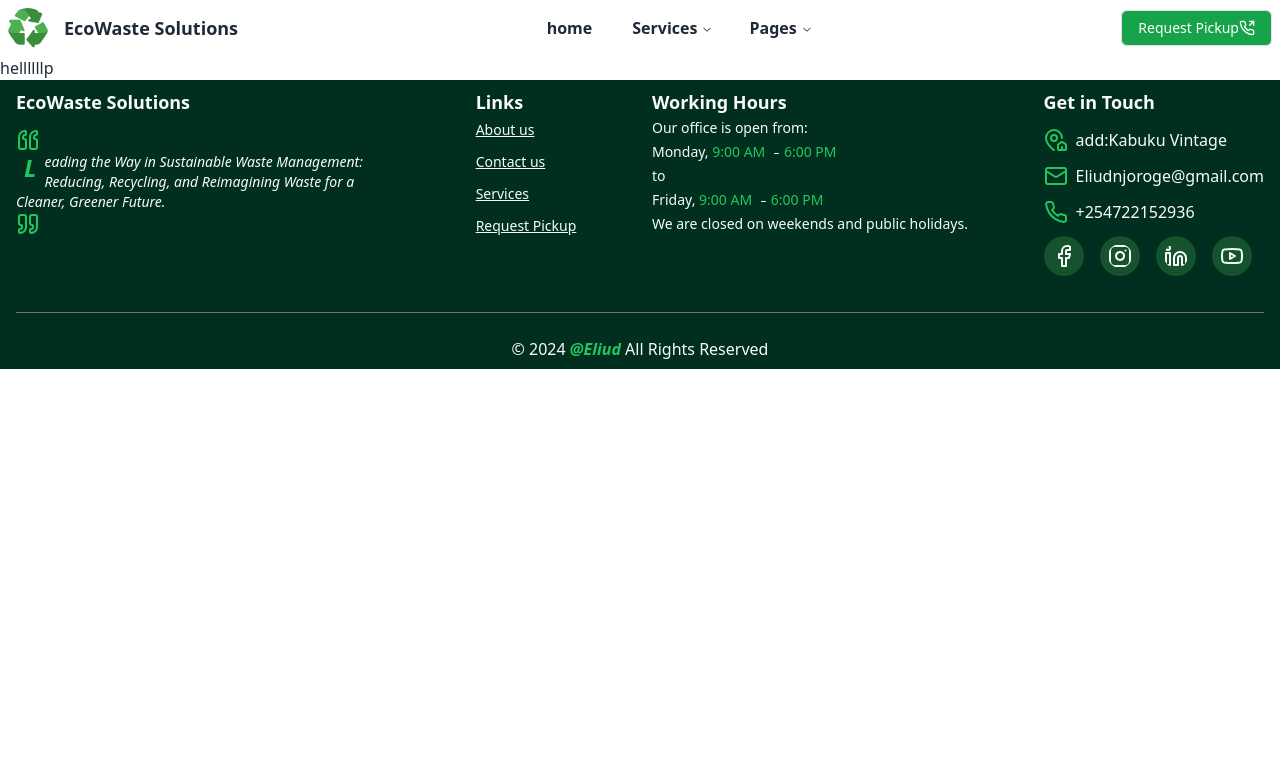
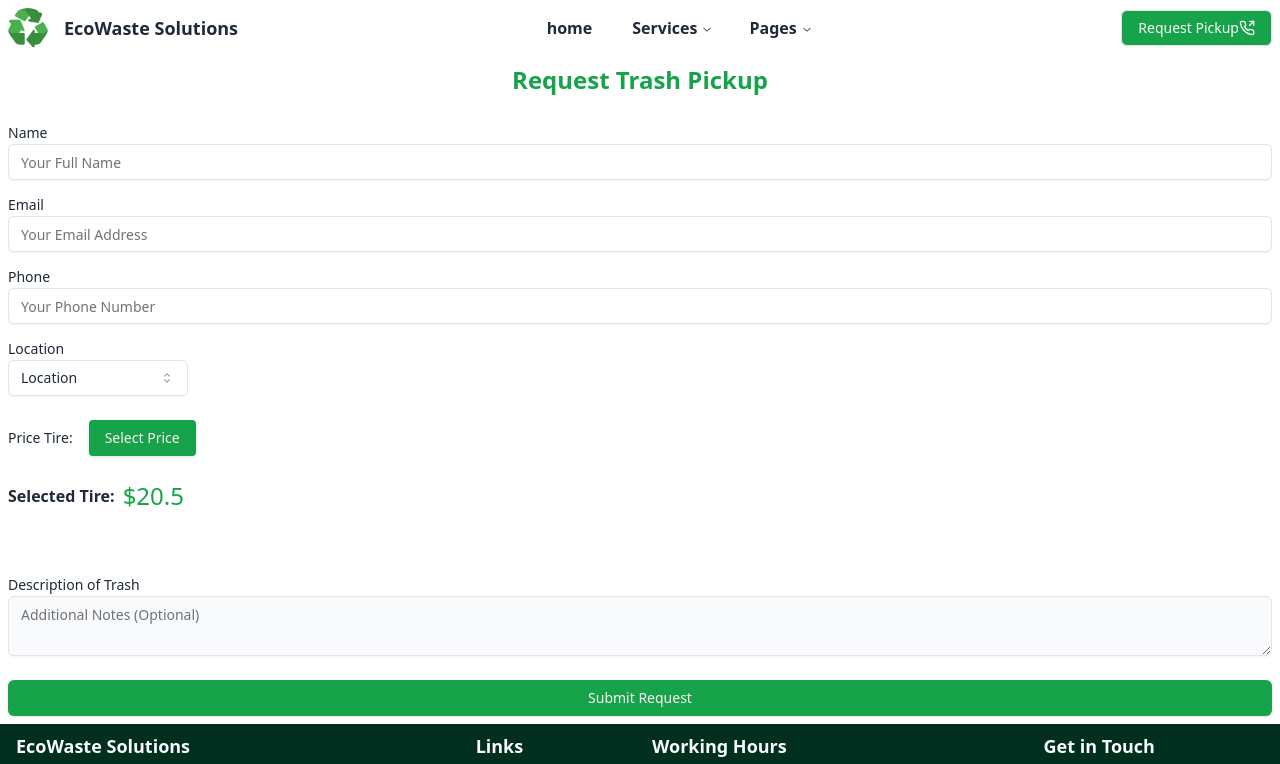
Before and after one commit to Brian-kipkoech-mutai/EcoWaste-Solutions, a React (Vite) app in the folder frontend/: page /request-pickup in a window 1280 px wide. Shown: the top 764 px of the page. Built offline with nearby package versions, Linux system fonts and the light colour scheme.

Commit message:
feat -implimented a pickup page  resposivness  and other functionalities on going

```diff
--- a/frontend/package.json
+++ b/frontend/package.json
@@ -16,6 +16,7 @@
     "@radix-ui/react-icons": "^1.3.0",
     "@radix-ui/react-label": "^2.1.0",
     "@radix-ui/react-navigation-menu": "^1.2.0",
+    "@radix-ui/react-select": "^2.1.1",
     "@radix-ui/react-slot": "^1.1.0",
     "@vitejs/plugin-react": "^4.3.1",
     "axios": "^1.7.5",
--- /dev/null
+++ b/frontend/src/components/ui/select.jsx
@@ -0,0 +1,124 @@
+import * as React from "react"
+import {
+  CaretSortIcon,
+  CheckIcon,
+  ChevronDownIcon,
+  ChevronUpIcon,
+} from "@radix-ui/react-icons"
+import * as SelectPrimitive from "@radix-ui/react-select"
+
+import { cn } from "@/lib/utils"
+
+const Select = SelectPrimitive.Root
+
+const SelectGroup = SelectPrimitive.Group
+
+const SelectValue = SelectPrimitive.Value
+
+const SelectTrigger = React.forwardRef(({ className, children, ...props }, ref) => (
+  <SelectPrimitive.Trigger
+    ref={ref}
+    className={cn(
+      "flex h-9 w-full items-center justify-between whitespace-nowrap rounded-md border border-input bg-transparent px-3 py-2 text-sm shadow-sm ring-offset-background placeholder:text-muted-foreground focus:outline-none focus:ring-1 focus:ring-ring disabled:cursor-not-allowed disabled:opacity-50 [&>span]:line-clamp-1",
+      className
+    )}
+    {...props}>
+    {children}
+    <SelectPrimitive.Icon asChild>
+      <CaretSortIcon className="h-4 w-4 opacity-50" />
+    </SelectPrimitive.Icon>
+  </SelectPrimitive.Trigger>
+))
+SelectTrigger.displayName = SelectPrimitive.Trigger.displayName
+
+const SelectScrollUpButton = React.forwardRef(({ className, ...props }, ref) => (
+  <SelectPrimitive.ScrollUpButton
+    ref={ref}
+    className={cn("flex cursor-default items-center justify-center py-1", className)}
+    {...props}>
+    <ChevronUpIcon />
+  </SelectPrimitive.ScrollUpButton>
+))
+SelectScrollUpButton.displayName = SelectPrimitive.ScrollUpButton.displayName
+
+const SelectScrollDownButton = React.forwardRef(({ className, ...props }, ref) => (
+  <SelectPrimitive.ScrollDownButton
+    ref={ref}
+    className={cn("flex cursor-default items-center justify-center py-1", className)}
+    {...props}>
+    <ChevronDownIcon />
+  </SelectPrimitive.ScrollDownButton>
+))
+SelectScrollDownButton.displayName =
+  SelectPrimitive.ScrollDownButton.displayName
+
+const SelectContent = React.forwardRef(({ className, children, position = "popper", ...props }, ref) => (
+  <SelectPrimitive.Portal>
+    <SelectPrimitive.Content
+      ref={ref}
+      className={cn(
+        "relative z-50 max-h-96 min-w-[8rem] overflow-hidden rounded-md border bg-popover text-popover-foreground shadow-md data-[state=open]:animate-in data-[state=closed]:animate-out data-[state=closed]:fade-out-0 data-[state=open]:fade-in-0 data-[state=closed]:zoom-out-95 data-[state=open]:zoom-in-95 data-[side=bottom]:slide-in-from-top-2 data-[side=left]:slide-in-from-right-2 data-[side=right]:slide-in-from-left-2 data-[side=top]:slide-in-from-bottom-2",
+        position === "popper" &&
+          "data-[side=bottom]:translate-y-1 data-[side=left]:-translate-x-1 data-[side=right]:translate-x-1 data-[side=top]:-translate-y-1",
+        className
+      )}
+      position={position}
+      {...props}>
+      <SelectScrollUpButton />
+      <SelectPrimitive.Viewport
+        className={cn("p-1", position === "popper" &&
+          "h-[var(--radix-select-trigger-height)] w-full min-w-[var(--radix-select-trigger-width)]")}>
+        {children}
+      </SelectPrimitive.Viewport>
+      <SelectScrollDownButton />
+    </SelectPrimitive.Content>
+  </SelectPrimitive.Portal>
+))
+SelectContent.displayName = SelectPrimitive.Content.displayName
+
+const SelectLabel = React.forwardRef(({ className, ...props }, ref) => (
+  <SelectPrimitive.Label
+    ref={ref}
+    className={cn("px-2 py-1.5 text-sm font-semibold", className)}
+    {...props} />
+))
+SelectLabel.displayName = SelectPrimitive.Label.displayName
+
+const SelectItem = React.forwardRef(({ className, children, ...props }, ref) => (
+  <SelectPrimitive.Item
+    ref={ref}
+    className={cn(
+      "relative flex w-full cursor-default select-none items-center rounded-sm py-1.5 pl-2 pr-8 text-sm outline-none focus:bg-accent focus:text-accent-foreground data-[disabled]:pointer-events-none data-[disabled]:opacity-50",
+      className
+    )}
+    {...props}>
+    <span className="absolute right-2 flex h-3.5 w-3.5 items-center justify-center">
+      <SelectPrimitive.ItemIndicator>
+        <CheckIcon className="h-4 w-4" />
+      </SelectPrimitive.ItemIndicator>
+    </span>
+    <SelectPrimitive.ItemText>{children}</SelectPrimitive.ItemText>
+  </SelectPrimitive.Item>
+))
+SelectItem.displayName = SelectPrimitive.Item.displayName
+
+const SelectSeparator = React.forwardRef(({ className, ...props }, ref) => (
+  <SelectPrimitive.Separator
+    ref={ref}
+    className={cn("-mx-1 my-1 h-px bg-muted", className)}
+    {...props} />
+))
+SelectSeparator.displayName = SelectPrimitive.Separator.displayName
+
+export {
+  Select,
+  SelectGroup,
+  SelectValue,
+  SelectTrigger,
+  SelectContent,
+  SelectLabel,
+  SelectItem,
+  SelectSeparator,
+  SelectScrollUpButton,
+  SelectScrollDownButton,
+}
--- /dev/null
+++ b/frontend/src/containers/RequestPickupContainer.jsx
@@ -0,0 +1,35 @@
+import RequestPickup from "@/pages/RequestPickup";
+import React, { useState } from "react";
+
+function RequestPickupContainer(props) {
+  const [formData, setFormData] = useState({
+    name: "",
+    email: "",
+    phone: "",
+    location: "",
+    priceTire: "$20.5",
+    description: "",
+  });
+
+  const handleChange = ({ target }) => {
+    setFormData({ ...formData, [target.name]: target.value });
+  };
+  const handleSelectChange = ({ target: value }) => {
+    setFormData({ ...formData, location: value });
+  };
+  const handleSubmit = (e) => {
+    e.preventDefault();
+    // Send form data to API
+    console.log(formData);
+  };
+
+  return (
+    <div>
+      <RequestPickup
+        {...{ handleChange, handleSelectChange, handleSubmit, formData }}
+      />
+    </div>
+  );
+}
+
+export default RequestPickupContainer;
--- a/frontend/src/containers/ServiceContainer.jsx
+++ b/frontend/src/containers/ServiceContainer.jsx
@@ -8,7 +8,6 @@
 // Component to display service details based on the service name passed in the URL parameter
 function ServiceContainer() {
     const { serviceName } = useParams();
-    console.log(serviceName)
     const { header, mainContent, services, benefits, solutions, faq, images:{bgImage,serviceImages} } =
       serviceData[serviceName];
   return (
--- a/frontend/src/pages/RequestPickup.jsx
+++ b/frontend/src/pages/RequestPickup.jsx
@@ -1,13 +1,108 @@
+import { Button } from "@/components/ui/button";
+import { Input } from "@/components/ui/input";
+import { Label } from "@/components/ui/label";
+import { Textarea } from "@/components/ui/textarea";
 
+import React from "react";
+import {
+  Select,
+  SelectContent,
+  SelectItem,
+  SelectTrigger,
+  SelectValue,
+} from "@/components/ui/select";
+import { NavLink } from "react-router-dom";
 
-import React from 'react';
-
-function RequestPickup(props) {
-    return (
-        <div>
-            hellllllp
-        </div>
-    );
+function RequestPickup({handleSubmit,handleChange,handleSelectChange ,formData}) {
+  return (
+    <div>
+      <form onSubmit={handleSubmit} className="p-2 flex flex-col gap-6">
+        <h2 className="text-2xl font-semibold text-center text-green-600">
+          Request Trash Pickup
+        </h2>
+        <fieldset className="flex flex-col gap-3">
+          <div>
+            <Label htmlFor="name">Name</Label>
+            <Input
+              id="name"
+              name="name"
+              type="text"
+              placeholder="Your Full Name"
+              value={formData.name}
+              onChange={handleChange}
+              required
+            />
+          </div>
+          <div>
+            <Label htmlFor="email">Email</Label>
+            <Input
+              id="email"
+              name="email"
+              type="email"
+              placeholder="Your Email Address"
+              value={formData.email}
+              onChange={handleChange}
+              required
+            />
+          </div>
+          <div>
+            <Label htmlFor="phone">Phone</Label>
+            <Input
+              id="phone"
+              name="phone"
+              type="tel"
+              placeholder="Your Phone Number"
+              value={formData.phone}
+              onChange={handleChange}
+              required
+            />
+          </div>
+          <div>
+            <Label htmlFor="location">Location</Label>
+            <Select onValueChange={handleSelectChange}>
+              <SelectTrigger className="w-[180px]">
+                <SelectValue placeholder="Location" />
+              </SelectTrigger>
+              <SelectContent required>
+                <SelectItem value="kabuku">Kabuku</SelectItem>
+                <SelectItem value="limuru">Limuru</SelectItem>
+                <SelectItem value="tigoni">Tigoni</SelectItem>
+                <SelectItem value="spu">S.P.U</SelectItem>
+              </SelectContent>
+            </Select>
+          </div>
+          <div className="py-3">
+            <Label htmlFor="priceTire">Price Tire:</Label>
+            <NavLink to={"/pricing-table"}>
+              <Button className="ml-4 hover:underline underline-offset-2 rounded-sm">
+                Select Price
+              </Button>
+            </NavLink>
+            <div className="py-6 flex gap-2 items-center">
+              <h2 className="font-semibold">Selected Tire:</h2>
+              <p className="text-green-600 text-2xl">{formData.priceTire}</p>
+            </div>
+          </div>
+        </fieldset>
+        <fieldset>
+          <Label htmlFor="description">Description of Trash</Label>
+          <Textarea
+            id="description"
+            name="description"
+            className="bg-gray-50"
+            placeholder="Additional Notes (Optional)"
+            value={formData.description}
+            onChange={handleChange}
+          />
+        </fieldset>
+        <fieldset>
+          <Button className="w-full" type="submit">
+            Submit Request
+          </Button>
+        </fieldset>
+      </form>
+    </div>
+  );
 }
 
 export default RequestPickup;
--- a/frontend/src/routes/routesConfig.jsx
+++ b/frontend/src/routes/routesConfig.jsx
@@ -1,3 +1,4 @@
+import RequestPickupContainer from "@/containers/RequestPickupContainer";
 import ServiceContainer from "@/containers/ServiceContainer";
 import AboutUs from "@/pages/AboutUs";
 import Home from "@/pages/Home";
@@ -38,7 +39,7 @@
         },
         {
           path: "request-pickup",
-          element: <RequestPickup />,
+          element: <RequestPickupContainer/>,
         },
         {
           path: "*",
```
Also changed, not shown: 1 other file (tests, documents, lock files or other folders).
